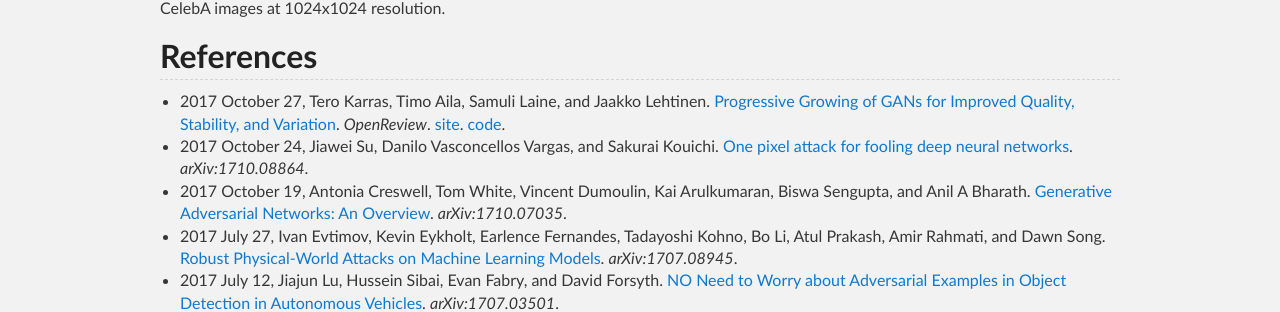
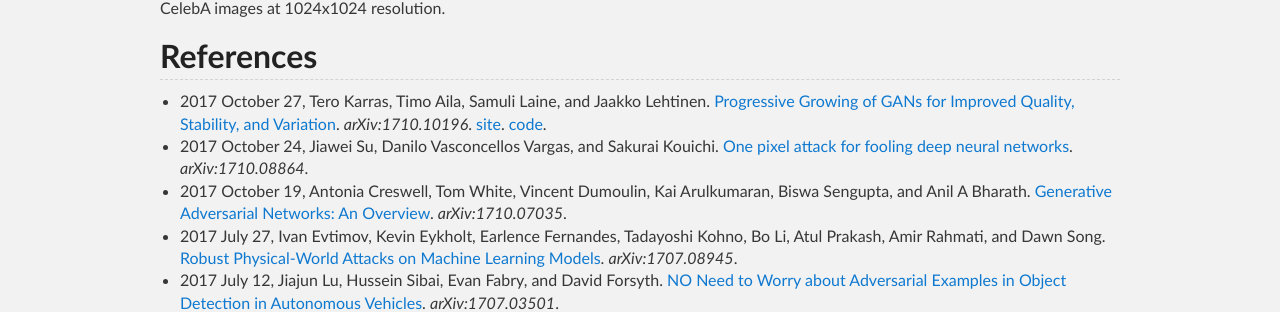
Before and after one commit to Tonywuhk/realai.org, a Jekyll site: the page built from adversarial-learning.md, in a window 1280 px wide. Shown: the part 710-1022 px from the top of the page. Built offline with Jekyll 4.4.1, drawn with Linux system fonts in a browser that asks for light colours; our own code applies the rules of GitHub Pages for plain Markdown files; the repository's description, which GitHub fills in, is left out.

Commit message:
Update files

```diff
--- a/adversarial-learning.md
+++ b/adversarial-learning.md
@@ -19,11 +19,11 @@ In the field of evolutionary algorithms, there can be two coevolving populations
 
 ## Generative Adversarial Networks
 
-Generative Adversarial Networks (GAN) typically involve a pair of networks in competition with each other. [Dumoulin et al. (2017)](https://arxiv.org/abs/1710.07035) provide an overview (for the signal processing community). [Karras et al. (2017)](https://openreview.net/forum?id=Hk99zCeAb&noteId=Hk99zCeAb) grow both the generator and discriminator progressively: starting from a low resolution, then adding new layers that model increasingly fine details as training progresses. They are able to produce CelebA images at 1024x1024 resolution.
+Generative Adversarial Networks (GAN) typically involve a pair of networks in competition with each other. [Dumoulin et al. (2017)](https://arxiv.org/abs/1710.07035) provide an overview (for the signal processing community). [Karras et al. (2017)](https://arxiv.org/abs/1710.10196) grow both the generator and discriminator progressively: starting from a low resolution, then adding new layers that model increasingly fine details as training progresses. They are able to produce CelebA images at 1024x1024 resolution.
 
 ## References
 
-* 2017 October 27, Tero Karras, Timo Aila, Samuli Laine, and Jaakko Lehtinen. [Progressive Growing of GANs for Improved Quality, Stability, and Variation](http://research.nvidia.com/publication/2017-10_Progressive-Growing-of). *OpenReview*. [site](http://research.nvidia.com/publication/2017-10_Progressive-Growing-of). [code](https://github.com/tkarras/progressive_growing_of_gans).
+* 2017 October 27, Tero Karras, Timo Aila, Samuli Laine, and Jaakko Lehtinen. [Progressive Growing of GANs for Improved Quality, Stability, and Variation](https://arxiv.org/abs/1710.10196). *arXiv:1710.10196*. [site](http://research.nvidia.com/publication/2017-10_Progressive-Growing-of). [code](https://github.com/tkarras/progressive_growing_of_gans).
 * 2017 October 24, Jiawei Su, Danilo Vasconcellos Vargas, and Sakurai Kouichi. [One pixel attack for fooling deep neural networks](https://arxiv.org/abs/1710.08864). *arXiv:1710.08864*.
 * 2017 October 19, Antonia Creswell, Tom White, Vincent Dumoulin, Kai Arulkumaran, Biswa Sengupta, and Anil A Bharath. [Generative Adversarial Networks: An Overview](https://arxiv.org/abs/1710.07035). *arXiv:1710.07035*.
 * 2017 July 27, Ivan Evtimov, Kevin Eykholt, Earlence Fernandes, Tadayoshi Kohno, Bo Li, Atul Prakash, Amir Rahmati, and Dawn Song. [Robust Physical-World Attacks on Machine Learning Models](https://arxiv.org/abs/1707.08945). *arXiv:1707.08945*.
```
Also changed, not shown: DRL/learning-algorithms.md (+3 -0 lines), research-groups/publications/deepmind.md (+1 -0 lines), research-groups/publications/google-brain.md (+1 -0 lines).
